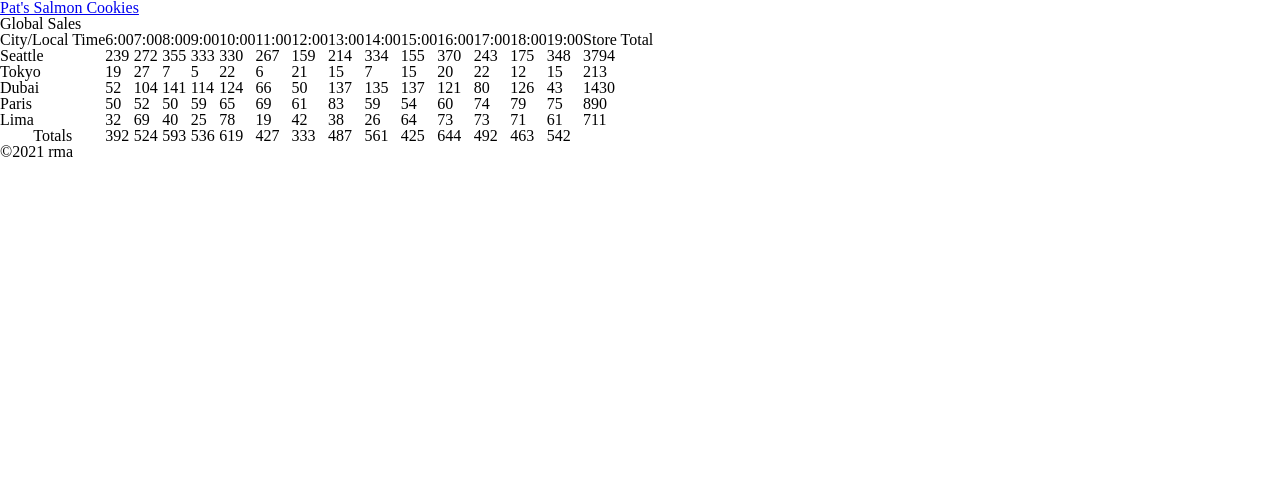
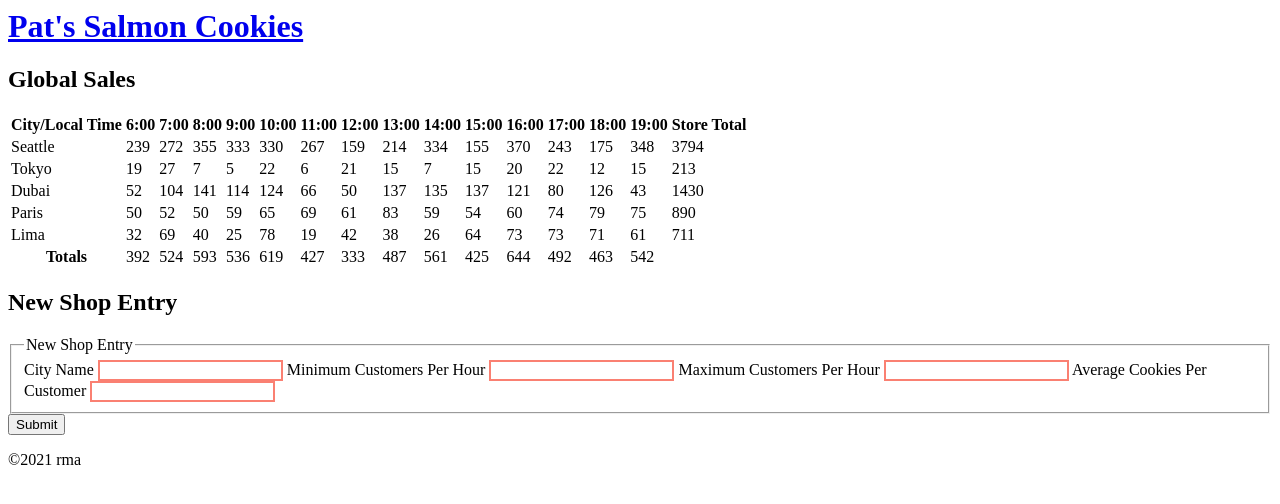
Before and after one commit to RobbMAlexander/cookie-stand, a plain HTML site: page sales.html in a window 1280 px wide. Drawn offline with Linux system fonts and the light colour scheme.

Commit message:
finished lab 09 w/ totals footer regen; form type validation

```diff
--- a/js/app.js
+++ b/js/app.js
@@ -185,6 +185,30 @@
 }
 genTableHeader();
 
+// adds new ShopCity instance per newShop form
+const newShopForm = document.getElementById('newShop');
+
+function handleShopAdd(event) {
+  event.preventDefault();
+  let cityName = event.target.cityName.value;
+  let customersHourlyMin = event.target.customersHourlyMin.value;
+  let customersHourlyMax = event.target.customersHourlyMax.value;
+  let salesMeanCookie = event.target.salesMeanCookie.value;
+
+  const newShopCity = new ShopCity(cityName, customersHourlyMin, customersHourlyMax, salesMeanCookie);
+
+  newShopCity.render();
+
+  newShopForm.reset();
+
+  // ID-ing totals footer then deleting for fresh total on form submit
+  let doomedRow = document.getElementById('doomedRow');
+  doomedRow.remove();
+  genTableFooter();
+}
+
+newShopForm.addEventListener('submit', handleShopAdd);
+
 // generates table body
 
 // function genTableBody() {
@@ -210,7 +234,6 @@
 // };
 // genTableBody();
 
-
 ShopCity.prototype.render = function () {
   let tr = document.createElement('tr');
   table.appendChild(tr);
@@ -232,6 +255,9 @@
 };
 // console.log(seattle.salesArr);
 
+
+// hardcoded calls per city replaced w/ referencial in genTable for future cities
+
 seattle.render();
 tokyo.render();
 dubai.render();
@@ -240,21 +266,27 @@
 
 // generates totals footer
 function genTableFooter() {
-
-  let thead = document.createElement('thead');
-  table.appendChild(thead);
+  // testing totals row refresh (removal & regen)
+  // let theadtotal = 0;
+  // if (typeof theadtotal === typeof 'doomstring') {
+  //   theadtotal.remove();
+  // }
+  let theadtotal = document.createElement('thead');
+  theadtotal.setAttribute('id', 'doomedRow');
+  table.appendChild(theadtotal);
   let th = document.createElement('th');
   th.textContent = 'Totals';
-  thead.appendChild(th);
+  theadtotal.appendChild(th);
   for (let i = 0; i < shopHours; i++) {
     let hourTotal = 0;
+
     for (let j = 0; j < cityList.length; j++) {
       let tdSale = cityList[j].salesArr[i];
       hourTotal += tdSale;
     }
     th = document.createElement('td');
     th.textContent = `${hourTotal}`;
-    thead.appendChild(th);
+    theadtotal.appendChild(th);
   }
 }
 genTableFooter();
--- a/sales.html
+++ b/sales.html
@@ -1,8 +1,18 @@
 <html lang="en">
 
 <head>
-  <link rel="stylesheet" href="css/reset.css">
+  <!-- <link rel="stylesheet" href="css/reset.css"> -->
   <!-- <link rel="stylesheet" href="css/style.css"> -->
+  <style>
+    input:invalid {
+      border: 2px solid salmon;
+    }
+
+    input:valid {
+      border: 1px solid black;
+    }
+
+  </style>
   <title>
     Pat's Salmon Cookies
   </title>
@@ -15,6 +25,21 @@
   <main>
     <h2>Global Sales</h2>
     <section id="sales-by-city"></section>
+    <h2>New Shop Entry</h2>
+    <form id="newShop">
+      <fieldset>
+        <legend>New Shop Entry</legend>
+        <label for="cityName">City Name</label>
+        <input id="cityName" type="text" name="cityName" required>
+        <label for="customersHourlyMin">Minimum Customers Per Hour</label>
+        <input id="customersHourlyMin" type="number" name="customersHourlyMin" step="1" required>
+        <label for="customersHourlyMax">Maximum Customers Per Hour</label>
+        <input id="customersHourlyMax" type="number" name="customersHourlyMax" step="1" required>
+        <label for="salesMeanCookie">Average Cookies Per Customer</label>
+        <input id="salesMeanCookie" type="number" name="salesMeanCookie" step="1" required>
+      </fieldset>
+      <button type="submit">Submit</button>
+    </form>
   </main>
   <footer> &copy;2021 rma</footer>
   <script src="js/app.js"></script>
```
